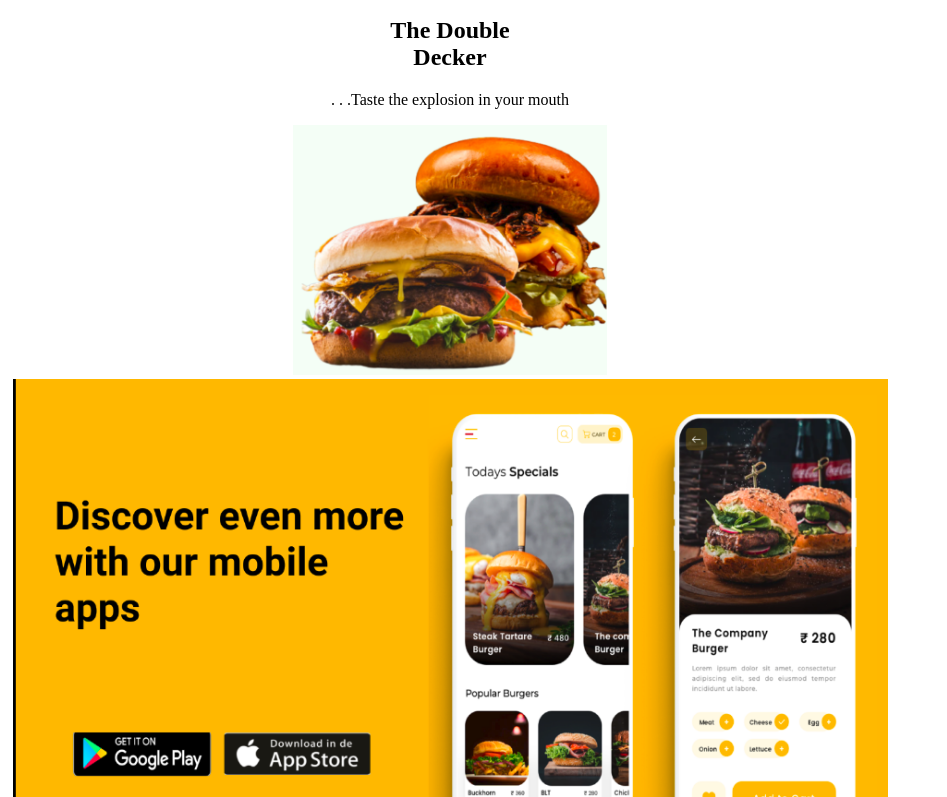
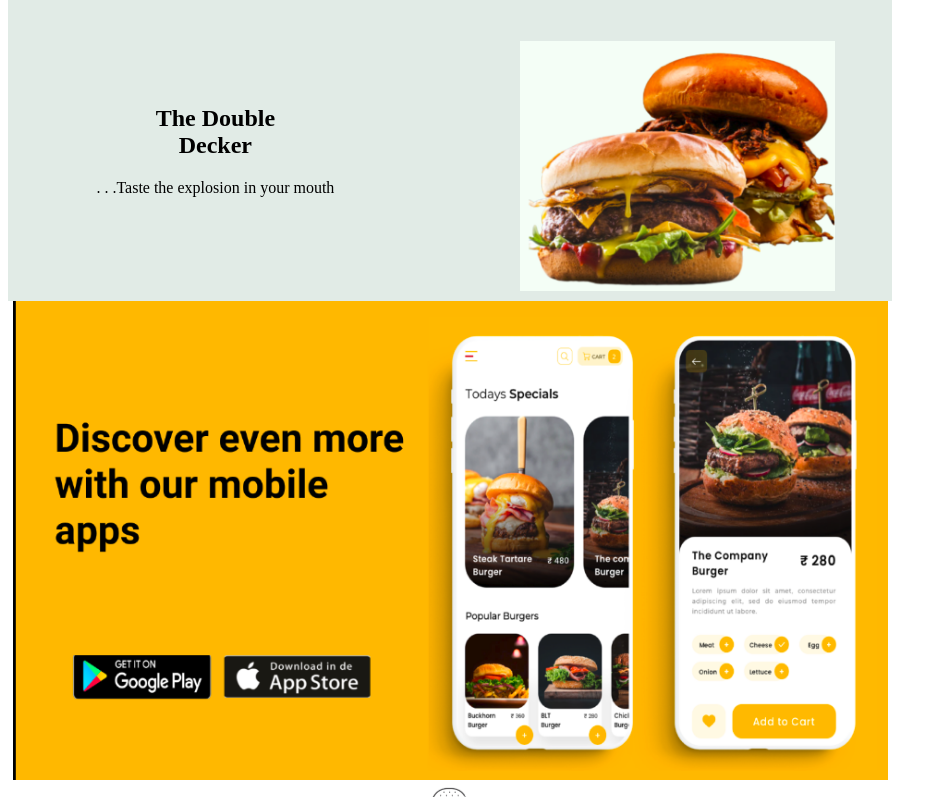
Before and after one commit to Otybrian/Independent2, a plain HTML site: page index.html in a window 1280 px wide. Shown: the part 1665-2462 px from the top of the page, without its empty margins (0-947 px from the left). Drawn offline with Linux system fonts and the light colour scheme.

Commit message:
styled div fourth

```diff
--- a/index.css
+++ b/index.css
@@ -140,3 +140,16 @@ background-color: #E1EBE6;
         text-align: center;
         margin: 10px;
     }
+    .fourth {
+        display: flex;
+        background-color: #E1EBE6;
+    }
+    #some {
+    margin: 10%;
+    text-align: center;
+
+    }
+    .fourth img {
+        margin-left: 11%;
+        margin-top: 5%;
+    }
```
